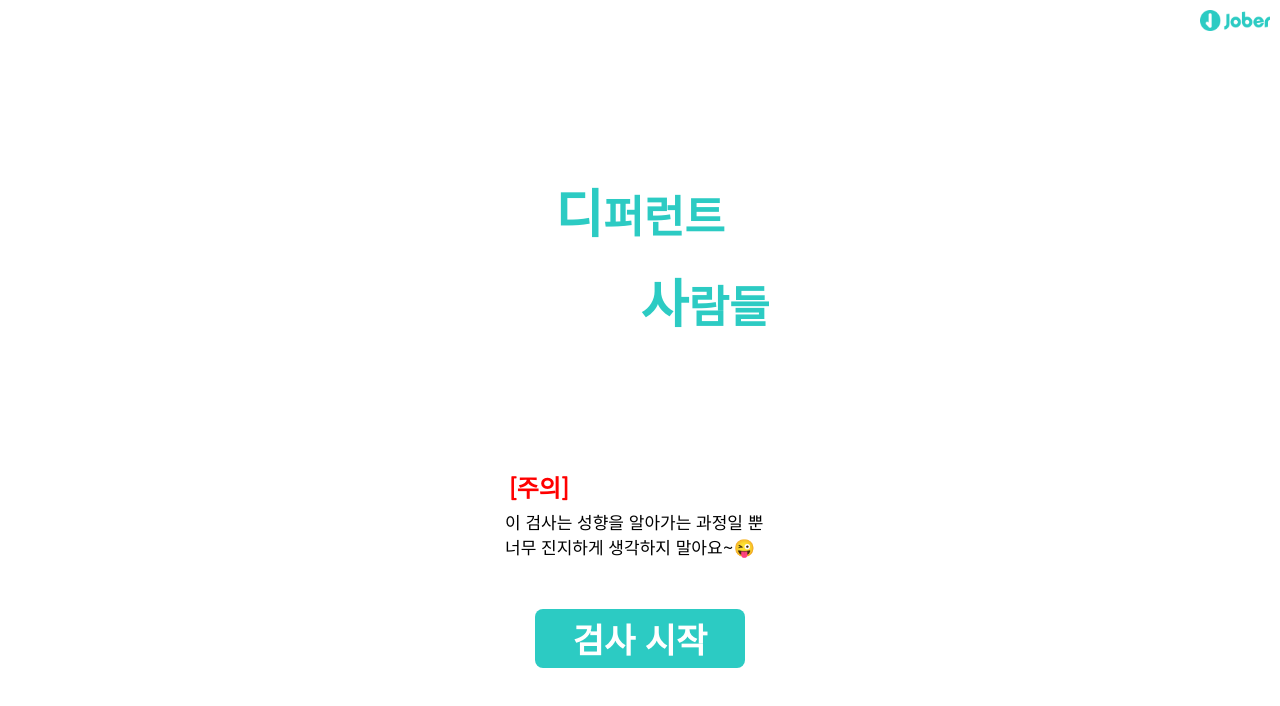
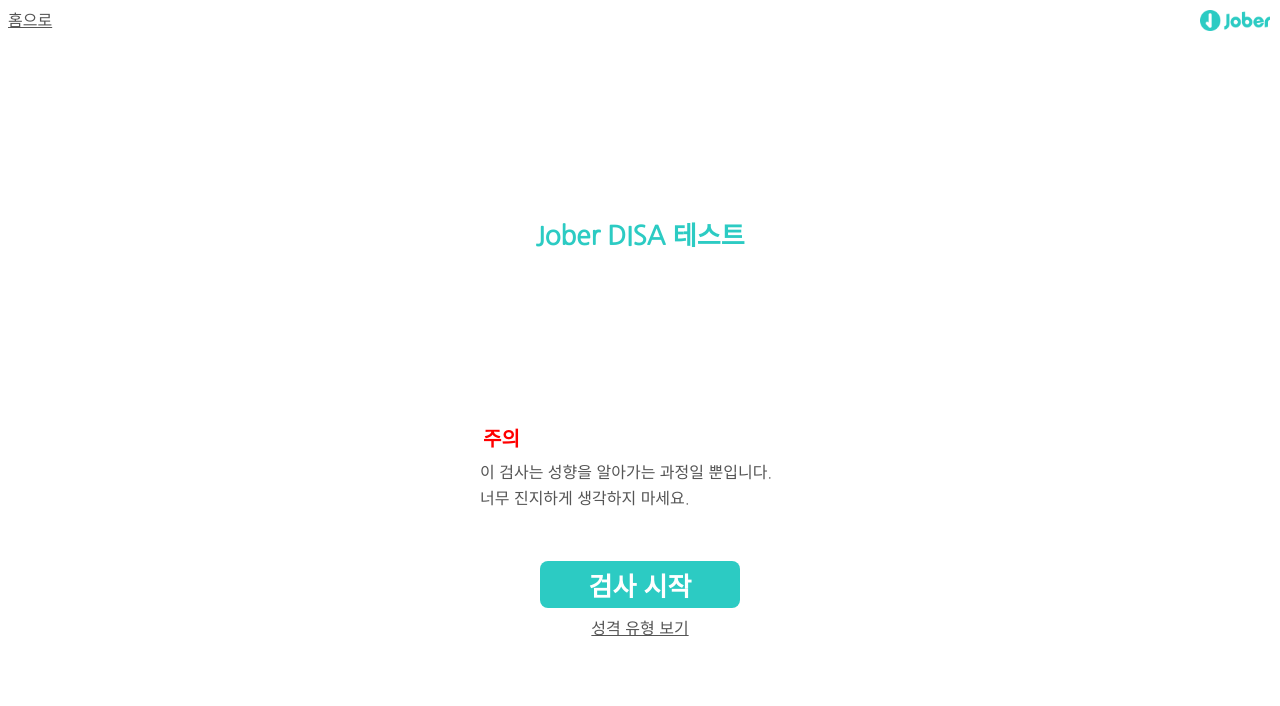
Before and after one commit to joberhr/jober-disa.gitbub.io, a Vue app: page / in a window 1280 px wide. Shown: the top 706 px of the page. Built offline with nearby package versions, Linux system fonts and the light colour scheme.

Commit message:
CSS 수정, 내용 변경, 형태 변경

```diff
--- a/public/index.html
+++ b/public/index.html
@@ -1,11 +1,11 @@
 <!DOCTYPE html>
-<html lang="en" style="height: 100%">
+<html>
 <head>
     <meta charset="utf-8">
     <meta http-equiv="X-UA-Compatible" content="IE=edge">
     <meta name="viewport" content="width=device-width,initial-scale=1.0">
     <link rel="icon" href="<%= BASE_URL %>favicon.ico">
-    <title>디퍼런트 사람들</title>
+    <title>자버 DISA 테스트</title>
     <link href="https://fonts.googleapis.com/css?family=Nanum+Gothic&display=swap" rel="stylesheet">
     <style type="text/css">
         html, body {
@@ -18,8 +18,7 @@
 </head>
 <body>
 <noscript>
-    <strong>We're sorry but diffle_klon_team_building doesn't work properly without JavaScript enabled. Please enable it
-        to continue.</strong>
+    <strong>자바스크립트가 필요합니다.</strong>
 </noscript>
 <div id="app"></div>
 <!-- built files will be auto injected -->
--- a/src/App.vue
+++ b/src/App.vue
@@ -1,18 +1,24 @@
 <template>
   <div id="app">
     <div class="header">
+      <a
+        href="/dist/"
+        class="home"
+      >홈으로</a>
       <div class="logo-null"></div>
-            <img class="logo"
-                 src='./assets/logo.png'/>
+      <img
+        class="logo"
+        src="./assets/logo.png"
+      />
     </div>
     <div class="contents">
-            <router-view/>
+      <router-view />
     </div>
   </div>
 </template>
 
 <style lang="scss" scoped>
-    #app{
+#app {
   font-family: "Nanum Gothic", sans-serif;
 }
 
@@ -21,6 +27,7 @@
   height: 100%;
   margin: 0;
   padding: 0;
+  line-height: 1.6;
 }
 
 #app {
@@ -34,6 +41,12 @@
   padding: 0;
   display: flex;
   flex-direction: row;
+}
+
+.home {
+  // text-decoration: none;
+  margin: 8px;
+  color: #555555;
 }
 
 .logo {
--- a/src/views/AnotherResult.vue
+++ b/src/views/AnotherResult.vue
@@ -4,45 +4,69 @@
 
 
     <div class="tabs">
-            <a v-on:click="activetab=0" v-bind:class="[ activetab === 0 ? 'active' : '' ]"><span
-                    style="color: red">Red</span></a>
-            <a v-on:click="activetab=1" v-bind:class="[ activetab === 1 ? 'active' : '' ]"><span style="color: yellow">Yellow</span></a>
-            <a v-on:click="activetab=2" v-bind:class="[ activetab === 2 ? 'active' : '' ]"><span style="color: green">Green</span></a>
-            <a v-on:click="activetab=3" v-bind:class="[ activetab === 3 ? 'active' : '' ]"><span style="color: blue">Blue</span></a>
+      <a
+        v-bind:class="[ activetab === 0 ? 'active' : '' ]"
+        v-on:click="activetab=0"
+      ><span
+        style="color: red"
+      >Red</span></a>
+      <a
+        v-bind:class="[ activetab === 1 ? 'active' : '' ]"
+        v-on:click="activetab=1"
+      ><span style="color: yellow">Yellow</span></a>
+      <a
+        v-bind:class="[ activetab === 2 ? 'active' : '' ]"
+        v-on:click="activetab=2"
+      ><span style="color: green">Green</span></a>
+      <a
+        v-bind:class="[ activetab === 3 ? 'active' : '' ]"
+        v-on:click="activetab=3"
+      ><span style="color: blue">Blue</span></a>
     </div>
 
     <div class="content">
-            <div v-if="activetab === 0" class="tabcontent">
-                <span style="font-size: 17px">독립적, 주도적, 문제 해결사</span><br/><br/>
-                <span style="word-break: keep-all; font-size: 14px">레드의 성향을 가진 사람들은 대체로 추진력이 과감하고 유능한 사람들이 많아요.<br/><br/>
-                그리고 변화에 유연하고 위기상황에 대처를 잘해요.<br/><br/>
-                레드의 성향을 가진 사람들은 기운찬 목소리를 갖고 있고, 말과 행동이 빠른 편이에요.<br/><br/>
-                    레드의 유명인사로는 버락 오바마, 힐러리 클린턴, 테레사 수녀 같은 사람들이 있어요.<br/></span>
+      <div
+        v-if="activetab === 0"
+        class="tabcontent"
+      >
+        <span style="font-size: 17px">독립적, 주도적, 문제 해결사</span><br /><br />
+        <span style="word-break: keep-all; font-size: 14px">레드의 성향을 가진 사람들은 대체로 추진력이 과감하고 유능한 사람들이 많아요.<br /><br />
+          그리고 변화에 유연하고 위기상황에 대처를 잘해요.<br /><br />
+          레드의 성향을 가진 사람들은 기운찬 목소리를 갖고 있고, 말과 행동이 빠른 편이에요.<br /><br />
+          레드의 유명인사로는 버락 오바마, 힐러리 클린턴, 테레사 수녀 같은 사람들이 있어요.<br /></span>
       </div>
-            <div v-if="activetab === 1" class="tabcontent">
-                <span style="font-size: 17px; word-break: keep-all">극적, 외향적, 인생을 즐길 줄 아는 자</span><br/><br/>
+      <div
+        v-if="activetab === 1"
+        class="tabcontent"
+      >
+        <span style="font-size: 17px; word-break: keep-all">극적, 외향적, 인생을 즐길 줄 아는 자</span><br /><br />
 
-                <span style="word-break: keep-all; font-size: 14px">옐로우의 성향을 가진 사람들은 대체로 주인공 본능을 가지고 주목받고 싶어하는 사람들이 많아요.<br/><br/>
-                그리고 창의적이며 신제품과 트렌드에 많은 관심을 가지고 있어요.<br/><br/>
-                옐로우의 성향을 가진 사람들은 여유있는 자세를 가지고 있고, 대체로 유머러스해요.<br/><br/>
+        <span style="word-break: keep-all; font-size: 14px">옐로우의 성향을 가진 사람들은 대체로 주인공 본능을 가지고 주목받고 싶어하는 사람들이 많아요.<br /><br />
+          그리고 창의적이며 신제품과 트렌드에 많은 관심을 가지고 있어요.<br /><br />
+          옐로우의 성향을 가진 사람들은 여유있는 자세를 가지고 있고, 대체로 유머러스해요.<br /><br />
           옐로우의 유명인사로는 조지 W.부시, 짐 캐리 같은 사람들이 있어요.</span>
       </div>
-            <div v-if="activetab === 2" class="tabcontent">
-                <span style="font-size: 17px; word-break: keep-all">안정적, 협조적, 다정함</span><br/><br/>
+      <div
+        v-if="activetab === 2"
+        class="tabcontent"
+      >
+        <span style="font-size: 17px; word-break: keep-all">안정적, 협조적, 다정함</span><br /><br />
 
-                <span style="word-break: keep-all; font-size: 14px">그린 성향을 가진 사람들은 대체로 모나지 않고 주위에서 평이 좋아요. 언제나 묵묵하게 맡은 일을 잘 끝내고, 경청을 잘하는 편이에요.<br/><br/>
-                그린 성향을 가진 사람들은 느긋한 자세를 갖고 있고, 남들이 보기에 약간 수줍어 보일 수 있어요.<br/><br/>
+        <span style="word-break: keep-all; font-size: 14px">그린 성향을 가진 사람들은 대체로 모나지 않고 주위에서 평이 좋아요. 언제나 묵묵하게 맡은 일을 잘 끝내고, 경청을 잘하는 편이에요.<br /><br />
+          그린 성향을 가진 사람들은 느긋한 자세를 갖고 있고, 남들이 보기에 약간 수줍어 보일 수 있어요.<br /><br />
           그린인 유명인사로는 미셸 오바마, 휴잭맨, 니콜 키드먼 같은 사람들이 있어요.</span>
       </div>
-            <div v-if="activetab === 3" class="tabcontent">
-                <span style="font-size: 17px; word-break: keep-all">분석적, 논리적, 완벽주의자</span><br/><br/>
+      <div
+        v-if="activetab === 3"
+        class="tabcontent"
+      >
+        <span style="font-size: 17px; word-break: keep-all">분석적, 논리적, 완벽주의자</span><br /><br />
 
-                <span style="word-break: keep-all; font-size: 14px">블루의 성향을 가진 사람들은 대체로 논리적이고 객관적인 사람들이 많아요. 품질을 우선시 생각하고 메뉴얼을 중요시 생각합니다.<br/><br/>
-                블루 성향의 사람들은 말이 느리고 몸짓이 적은 편이에요.<br/><br/>
+        <span style="word-break: keep-all; font-size: 14px">블루의 성향을 가진 사람들은 대체로 논리적이고 객관적인 사람들이 많아요. 품질을 우선시 생각하고 메뉴얼을 중요시 생각합니다.<br /><br />
+          블루 성향의 사람들은 말이 느리고 몸짓이 적은 편이에요.<br /><br />
           블루의 유명인사로는 알베르트 아인슈타인, 빌 게이츠 같은 사람들이 있어요.</span>
       </div>
     </div>
-
   </div>
 </template>
 
@@ -117,10 +141,21 @@
   name: 'test',
   components: {},
   data: function () {
+    let activetab = 0;
+
+    switch (this.$route.query.color) {
+    case 'RED': activetab = 0; break;
+    case 'YELLOW': activetab = 1; break;
+    case 'GREEN': activetab = 2; break;
+    case 'BLUE': activetab = 3; break;
+    }
+
+    console.log(activetab);
+
     return {
-                activetab: 0
-            }
+      activetab,
+    };
   },
-        methods: {}
-    }
+  methods: {},
+};
 </script>
--- a/src/views/Home.vue
+++ b/src/views/Home.vue
@@ -1,24 +1,19 @@
 <template>
   <div class="home">
-
     <div style="flex: 1"></div>
-        <div style="text-align: center">
-            <p class="title-fonts">
-                <b><span style="font-size: 52px">디</span>퍼런트</b>
-            </p>
-            <br/>
-            <p class="title-fonts" style="padding-left: 130px; margin-top: 15px;">
-                <span style="font-size: 52px">사</span>람들
-            </p>
-        </div>
+    <h2 class="title">Jober DISA 테스트</h2>
 
     <div style="flex: 1"></div>
 
-        <div style="width: 270px; margin: auto;">
-            <p class="text-warn">[주의]</p>
-            <p class="text">이 검사는 성향을 알아가는 과정일 뿐<br/>너무 진지하게 생각하지 말아요~😜</p>
+    <div style="width: 320px; margin: auto;">
+      <p class="text-warn">주의</p>
+      <p class="text">이 검사는 성향을 알아가는 과정일 뿐입니다. 너무 진지하게 생각하지 마세요.</p>
       <div class="start-button-wrapper">
         <router-link to="/test_before"><button class="start-button">검사 시작</button></router-link>
+        <a
+          href="/another"
+          class="another"
+        >성격 유형 보기</a>
       </div>
     </div>
 
@@ -33,16 +28,16 @@
   height: 100%;
 }
 
-    .title-fonts {
-        display: inline-block;
-        font-size: 44px;
+.title {
+  text-align: center;
+  font-size: 26px;
   font-weight: bold;
   margin: 0;
   color: #2ccbc3;
 }
 
 .text-warn {
-        font-size: 24px;
+  font-size: 20px;
   margin: 0;
   font-weight: bold;
   padding-left: 3px;
@@ -52,22 +47,24 @@
 
 .text {
   margin: 0;
-        font-size: 17px;
+  font-size: 16px;
+  line-height: 1.6;
   padding-top: 5px;
   padding-bottom: 50px;
   word-break: keep-all;
 }
 
 .start-button-wrapper {
-        padding-left: 20px;
-        padding-right: 20px;
-        margin-left: 10px;
-        margin-right: 10px;
+  display: flex;
+  align-items: center;
+  justify-content: center;
+  flex-direction: column;
 }
 
 .start-button {
-        width: 100%;
-        font-size: 34px;
+  flex: 1;
+  width: 200px;
+  font-size: 26px;
   border: none;
   border-radius: 8px;
   color: white;
@@ -76,11 +73,16 @@
   padding-bottom: 5px;
   background-color: #2ccbc3;
 }
+
+.another {
+  margin-top: 8px;
+  color: #555555;
+}
 </style>
 
 <script>
 export default {
   name: 'home',
-        components: {}
-    }
+  components: {},
+};
 </script>
--- a/src/views/Result.vue
+++ b/src/views/Result.vue
@@ -3,54 +3,83 @@
     <div>
       <p style="font-size: 34px; padding-bottom: 10px; font-weight: bold;">[결과]</p>
       <p style="font-size: 24px; margin-bottom: 3px;">당신은</p>
-            <p v-bind:class="{red:result==='RED', yellow:result==='YELLOW', green:result==='GREEN', blue:result==='BLUE'}"
-               style="font-size: 40px; font-weight: bold; margin-bottom: 3px;">{{result}}</p>
+      <p
+        v-bind:class="{red:result==='RED', yellow:result==='YELLOW', green:result==='GREEN', blue:result==='BLUE'}"
+        style="font-size: 40px; font-weight: bold; margin-bottom: 3px;"
+      >
+        {{ result }}
+      </p>
       <p style="font-size: 24px; margin-bottom: 3px;">에 가까워요!</p>
-            <br/>
-            <br/>
-
-
-            <div class="parag" v-if="result === 'RED'">
-                <p><span
-                        v-bind:class="{red:result==='RED', yellow:result==='YELLOW', green:result==='GREEN', blue:result==='BLUE'}">{{result}} </span>는
-                    불처럼 열정적인</p>
+      <br />
+      <br />
+      <div
+        v-if="result === 'RED'"
+        class="parag"
+      >
+        <p>
+          <span
+            v-bind:class="{red:result==='RED', yellow:result==='YELLOW', green:result==='GREEN', blue:result==='BLUE'}"
+          >{{ result }} </span>는
+          불처럼 열정적인
+        </p>
         <p>성향을 지니고 있으며,</p>
         <p><span class="yellow">YELLOW </span>색의 사람들과 자연적으로</p>
         <p>잘 어울리는 경향이 있어요.</p>
       </div>
-            <div class="parag" v-if="result === 'YELLOW'">
-                <p><span
-                        v-bind:class="{red:result==='RED', yellow:result==='YELLOW', green:result==='GREEN', blue:result==='BLUE'}">{{result}} </span>는
-                    어려운 상황에서도 답을 찾는</p>
+      <div
+        v-if="result === 'YELLOW'"
+        class="parag"
+      >
+        <p>
+          <span
+            v-bind:class="{red:result==='RED', yellow:result==='YELLOW', green:result==='GREEN', blue:result==='BLUE'}"
+          >{{ result }} </span>는
+          어려운 상황에서도 답을 찾는
+        </p>
         <p>창의적인 성향을 지니고 있으며,</p>
         <p><span class="red">RED </span>색의 사람들과 자연적으로</p>
         <p>잘 어울리는 경향이 있어요.</p>
       </div>
-            <div class="parag" v-if="result === 'GREEN'">
-                <p><span
-                        v-bind:class="{red:result==='RED', yellow:result==='YELLOW', green:result==='GREEN', blue:result==='BLUE'}">{{result}} </span>는
-                    맡은 일을 책임감있게 끝내는</p>
+      <div
+        v-if="result === 'GREEN'"
+        class="parag"
+      >
+        <p>
+          <span
+            v-bind:class="{red:result==='RED', yellow:result==='YELLOW', green:result==='GREEN', blue:result==='BLUE'}"
+          >{{ result }} </span>는
+          맡은 일을 책임감있게 끝내는
+        </p>
         <p>안정적인 성향을 지니고 있으며,</p>
         <p><span class="blue">BLUE </span>색의 사람들과 자연적으로</p>
         <p>잘 어울리는 경향이 있어요.</p>
       </div>
-            <div class="parag" v-if="result === 'BLUE'">
-                <p><span
-                        v-bind:class="{red:result==='RED', yellow:result==='YELLOW', green:result==='GREEN', blue:result==='BLUE'}">{{result}} </span>는
-                    성실하고 체계적인 성향을</p>
+      <div
+        v-if="result === 'BLUE'"
+        class="parag"
+      >
+        <p>
+          <span
+            v-bind:class="{red:result==='RED', yellow:result==='YELLOW', green:result==='GREEN', blue:result==='BLUE'}"
+          >{{ result }} </span>는
+          성실하고 체계적인 성향을
+        </p>
         <p>지니고 있으며,</p>
         <p><span class="green">GREEN </span>색의 사람들과 자연적으로</p>
         <p>잘 어울리는 경향이 있어요.</p>
       </div>
-
-            <div style="display: flex;
+      <div
+        style="display: flex;
         flex-direction: column;
         align-items: center;
         justify-content: center;
-padding-top: 40px">
-                <router-link to="/another">
-                    <button class="answer-button" style="width: 215px">
-                        다른 색 특징 보기
+        padding-top: 40px"
+      >
+        <router-link :to="`/another?color=${result}`">
+          <button
+            class="answer-button"
+          >
+            자세히 보기
           </button>
         </router-link>
       </div>
@@ -105,8 +134,9 @@
     }
 
     .answer-button {
-        width: 100%;
-        font-size: 25px;
+      flex: 1;
+      width: 200px;
+      font-size: 20px;
       border: none;
       border-radius: 8px;
       color: white;
@@ -125,9 +155,9 @@
   name: 'test',
   data: function () {
     return {
-                result: this.$route.query.result
-            }
+      result: this.$route.query.result,
+    };
   },
-        methods: {}
-    }
+  methods: {},
+};
 </script>
--- a/src/views/TestBefore.vue
+++ b/src/views/TestBefore.vue
@@ -1,8 +1,13 @@
 <template>
   <div class="test_before">
     <div style="flex: 1;"></div>
-        <div class="description_text" style="max-height: 60px">※본 검사는 총 24문항입니다※</div>
-        <div class="description_text">다음의 단어 4개 중 자신을<br/>가장 잘 묘사한 단어를<br/>선택하세요!</div>
+    <div
+      class="description_text"
+      style="max-height: 60px"
+    >
+      ※본 검사는 총 24문항입니다※
+    </div>
+    <div class="description_text">다음의 단어 4개 중 자신을<br />가장 잘 묘사한 단어를<br />선택하세요!</div>
     <div class="description_text">(중복되는 단어가 나올 수 있습니다.)</div>
 
 
@@ -33,30 +38,11 @@
         margin-right: 10px;
         font-size: 18px;
     }
-
-    .start-button-wrapper {
-        padding-left: 20px;
-        padding-right: 20px;
-        margin-left: 10px;
-        margin-right: 10px;
-    }
-
-    .start-button {
-        width: 100%;
-        font-size: 34px;
-        border: none;
-        border-radius: 8px;
-        color: white;
-        font-weight: bold;
-        padding-top: 5px;
-        padding-bottom: 5px;
-        background-color: #2ccbc3;
-    }
 </style>
 
 <script>
 export default {
   name: 'test_before',
-        components: {}
-    }
+  components: {},
+};
 </script>
```
Also changed, not shown: package.json (+0 -14 lines), src/components/HelloWorld.vue (+94 -18 lines), src/main.js (+6 -6 lines), src/router.js (+16 -16 lines), src/views/Test.vue (+62 -30 lines), .eslintrc.js (added). Lines whose indentation alone changed are shown as unchanged.
